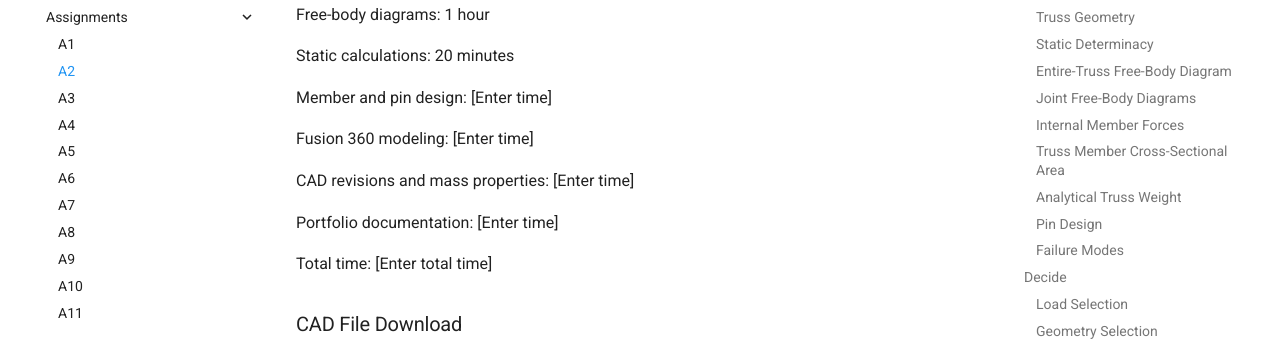
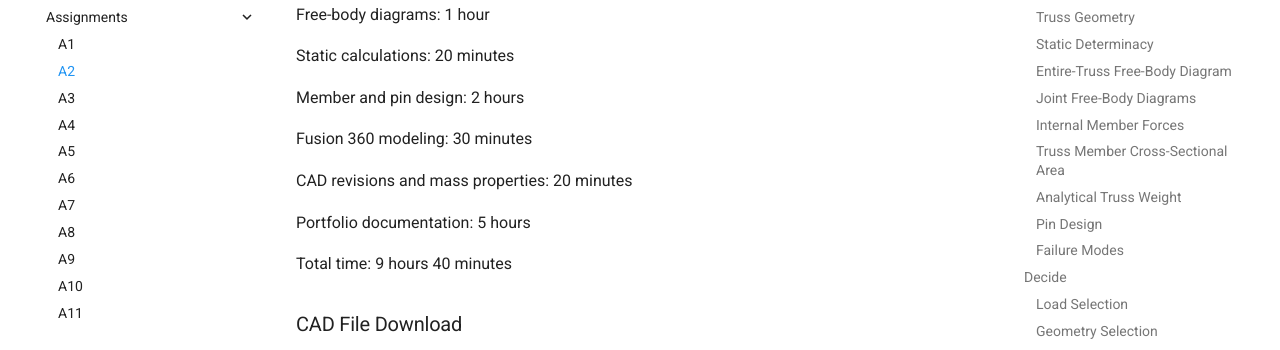
Before and after one commit to kbittneruncc/megr2157-portfolio, an MkDocs documentation site: the page built from docs/assignments/A02/index.md, in a window 1280 px wide and 900 px high, scrolled down 16895 px. Shown: the part 172-522 px from the top of the window. Built offline with MkDocs 1.6.1 and Material for MkDocs 9.7.7, drawn with Linux system fonts in a browser that asks for light colours.

Commit message:
Update index.md

```diff
--- a/docs/assignments/A02/index.md
+++ b/docs/assignments/A02/index.md
@@ -308,15 +308,15 @@ Free-body diagrams: 1 hour
 
 Static calculations: 20 minutes
 
-Member and pin design: [Enter time]
+Member and pin design: 2 hours
 
-Fusion 360 modeling: [Enter time]
+Fusion 360 modeling: 30 minutes
 
-CAD revisions and mass properties: [Enter time]
+CAD revisions and mass properties: 20 minutes
 
-Portfolio documentation: [Enter time]
+Portfolio documentation: 5 hours
 
-Total time: [Enter total time]
+Total time: 9 hours 40 minutes
 
 ### CAD File Download
 
```
